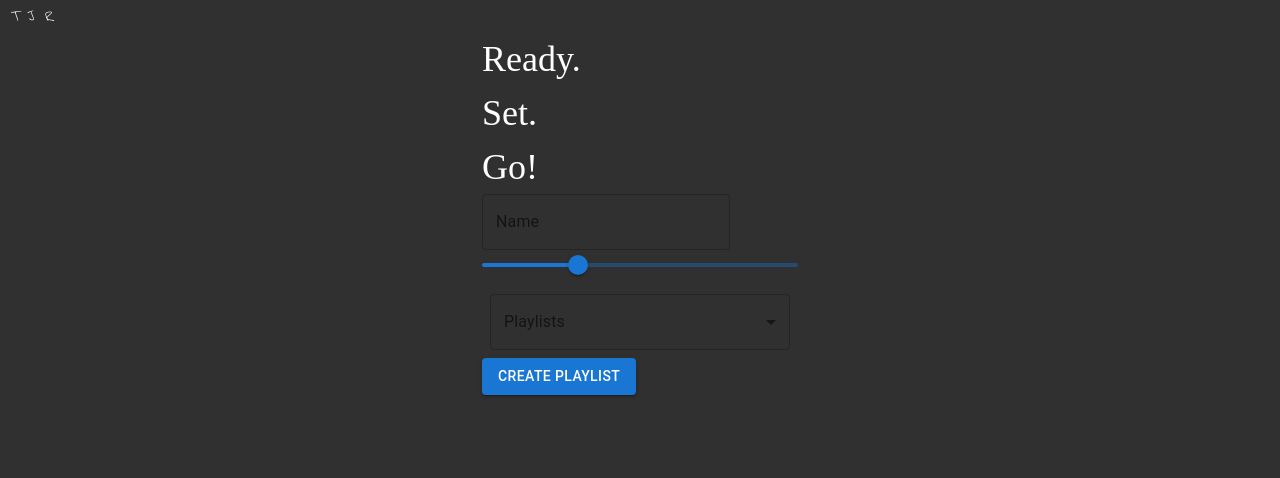
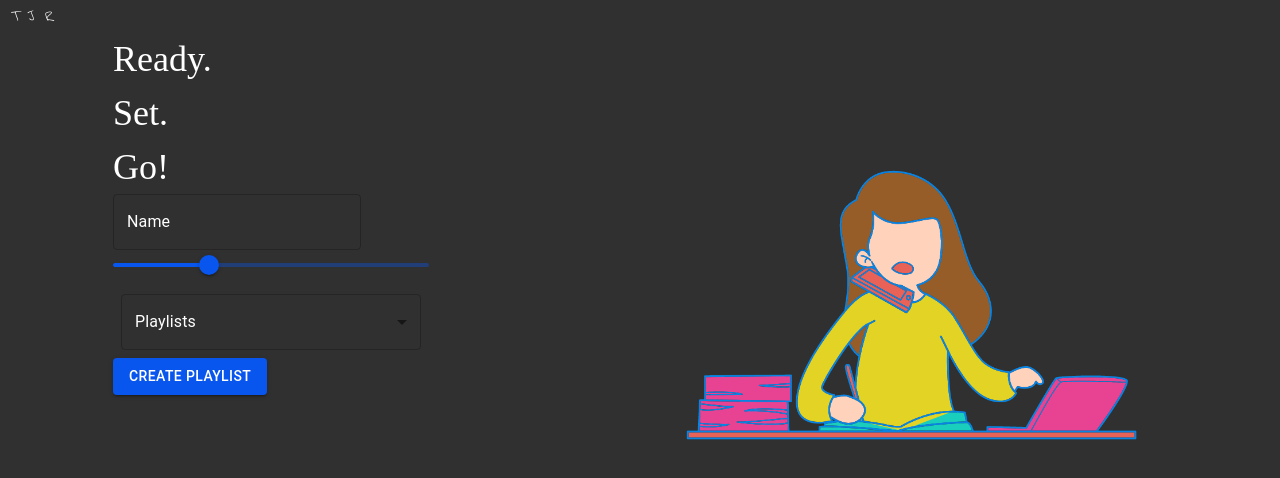
Before and after one commit to tessaRuckstuhl/Spotify-For-Running, a React (Create React App) app: page /dashboard in a window 1280 px wide. Shown: the top 478 px of the page. Built offline with nearby package versions, Linux system fonts and the light colour scheme; a web font is replaced by a local one.

Commit message:
fix mui theme

```diff
--- a/src/App.js
+++ b/src/App.js
@@ -3,11 +3,10 @@ import { BrowserRouter, Routes, Route } from 'react-router-dom';
 import Landing from './pages/Landing';
 import Header from './layouts/Header/Header';
 import Dashboard from './pages/Dashboard';
-import { ThemeProvider, useTheme } from '@emotion/react';
 import darkTheme from './themes/darkTheme';
-
+import {createTheme, ThemeProvider} from '@mui/material/styles'
 function App() {
-  const theme = useTheme(darkTheme);
+  const theme = createTheme(darkTheme);
   return (
     <ThemeProvider theme={theme}>
       <div className="bg-darkGray h-screen">
--- a/src/components/CreatePlaylistForm/index.js
+++ b/src/components/CreatePlaylistForm/index.js
@@ -4,13 +4,11 @@ import React, { useEffect, useState } from 'react';
 import SelectMultiplePlaylists from './SelectMultiplePlaylists';
 
 function CreatePlaylistForm(props) {
-  console.log(props);
   const { accessToken } = props;
   const [playlistNames, setPlaylistNames] = useState([]);
 
   useEffect(() => {
     console.log('AccessToken is ', accessToken);
-
     if (accessToken) {
       fetchPlaylists(accessToken);
     }
--- a/src/pages/Dashboard/index.js
+++ b/src/pages/Dashboard/index.js
@@ -24,8 +24,9 @@ function Dashboard() {
           <br /> Go!
         </div>
         <CreatePlaylistForm accessToken={accessToken} />
-        {/* form */}
       </div>
+      <img width="40%" src="/img/WorkHard.png" />
+
       {/* <div className="bg-darkerGray p-5 rounded-xl">
         <div className="text-white text-4xl font-rampart">
           Your Playlist Preview
--- a/src/themes/darkTheme.js
+++ b/src/themes/darkTheme.js
@@ -1,4 +1,3 @@
-
 const darkTheme = {
   palette: {
     type: 'dark',
@@ -11,13 +10,22 @@ const darkTheme = {
     text: {
       primary: 'rgba(255,255,255,0.87)',
       secondary: '#fff',
-
     },
     background: {
       paper: '#252525',
       default: '#303030',
     },
   },
+  components: {
+    MuiOutlinedInput: {
+      styleOverrides: {
+        root: { color: 'white' },
+        input: {
+          color: 'white',
+        },
+      },
+    },
+  },
 };
 
 export default darkTheme;
```
Also changed, not shown: public/img/WorkHard.png (added).
